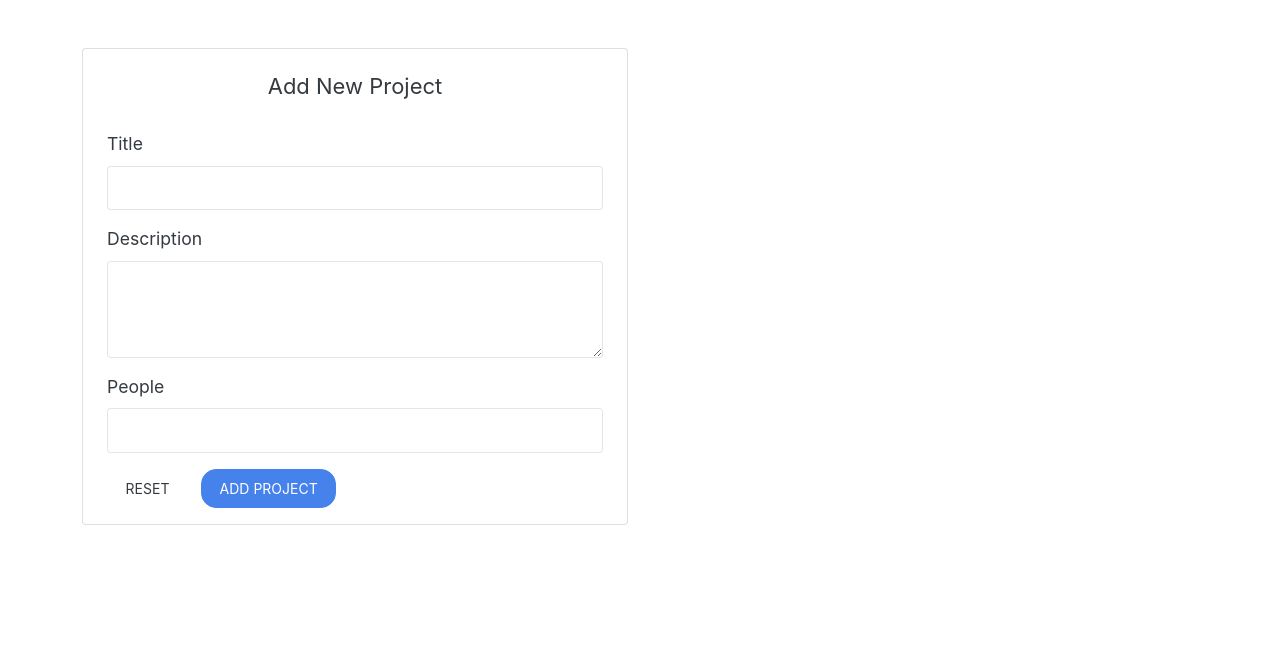
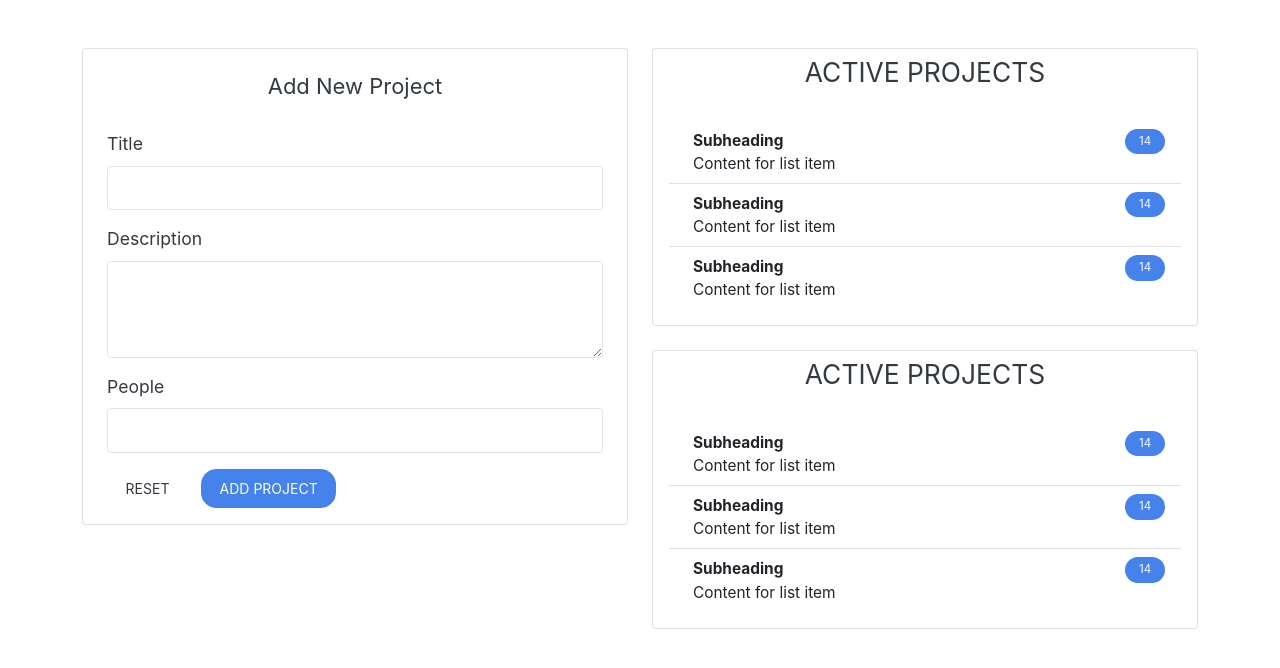
Before and after one commit to MuhammadAkbar11/simple-project-management, a website with bundled scripts: page index.html in a window 1280 px wide. Built offline with nearby package versions, Linux system fonts and the light colour scheme.

Commit message:
Section 9 - Rendering Project Lists

```diff
--- a/index.html
+++ b/index.html
@@ -43,6 +43,7 @@
             </div>
           </div>
         </div>
+        <div class="col-12 col-md-6" id="project-list-col"></div>
       </div>
     </div>
   </template>
@@ -50,11 +51,40 @@
     <li></li>
   </template>
   <template id="project-list">
-    <section class="projects">
-      <header>
-        <h2></h2>
-      </header>
-      <ul></ul>
+    <section class="projects mb-4">
+      <div class="card">
+        <div class="card-header bg-transparent border-0 ">
+          <header>
+            <h4 class="card-title fw-normal text-center text-uppercase" id="title-projects-list"></h4>
+          </header>
+        </div>
+        <div class="card-body">
+          <ul class="list-group list-group-flush">
+            <li class="list-group-item d-flex justify-content-between align-items-start">
+              <div class="ms-2 me-auto">
+                <div class="fw-bold">Subheading</div>
+                Content for list item
+              </div>
+              <span class="badge bg-primary rounded-pill">14</span>
+            </li>
+            <li class="list-group-item d-flex justify-content-between align-items-start">
+              <div class="ms-2 me-auto">
+                <div class="fw-bold">Subheading</div>
+                Content for list item
+              </div>
+              <span class="badge bg-primary rounded-pill">14</span>
+            </li>
+            <li class="list-group-item d-flex justify-content-between align-items-start">
+              <div class="ms-2 me-auto">
+                <div class="fw-bold">Subheading</div>
+                Content for list item
+              </div>
+              <span class="badge bg-primary rounded-pill">14</span>
+            </li>
+          </ul>
+
+        </div>
+      </div>
     </section>
   </template>
 
--- a/src/app.ts
+++ b/src/app.ts
@@ -65,6 +65,46 @@ function AutoBind(
   };
 
   return adjDescriptor;
+}
+
+class ProjectList {
+  templateElement: HTMLTemplateElement;
+  hostElement: HTMLDivElement;
+  element: HTMLElement;
+  constructor(private type: "active" | "finished") {
+    this.type = type;
+    this.templateElement = document.getElementById(
+      "project-list"
+    )! as HTMLTemplateElement;
+
+    this.hostElement = document.getElementById("root")! as HTMLDivElement;
+    const importedNode = document.importNode(
+      this.templateElement.content,
+      true
+    );
+    this.element = importedNode.firstElementChild as HTMLFormElement;
+    this.element.id = `${this.type}-projects`;
+
+    this.attach();
+    this.renderContent();
+  }
+
+  private renderContent() {
+    console.log(this.type.toLocaleUpperCase() + " PROJECTS");
+    const listId = `${this.type}-projects-list`;
+    this.element.querySelector("ul")!.id = listId;
+    const titleProjectList = this.element.querySelector(
+      "#title-projects-list"
+    )! as HTMLHeadingElement;
+    titleProjectList.textContent = this.type + " Projects";
+  }
+
+  private attach() {
+    const hostRowElement = this.hostElement.querySelector(
+      "#project-list-col"
+    ) as HTMLDivElement;
+    hostRowElement.insertAdjacentElement("beforeend", this.element);
+  }
 }
 
 class ProjectInput {
@@ -165,3 +205,5 @@ class ProjectInput {
 }
 
 const projectInput = new ProjectInput();
+const projectListActive = new ProjectList("active");
+const projectListFinished = new ProjectList("active");
--- a/src/scss/app.scss
+++ b/src/scss/app.scss
@@ -32,6 +32,9 @@ $spacers: (
 @import "../../node_modules/bootstrap/scss/buttons";
 @import "../../node_modules/bootstrap/scss/card";
 @import "../../node_modules/bootstrap/scss/forms";
+@import "../../node_modules/bootstrap/scss/badge";
+@import "../../node_modules/bootstrap/scss/list-group";
+
 
 
 @import "../../node_modules/bootstrap/scss/utilities/api";
```
Also changed, not shown: src/css/app.min.css, 1 other file.
